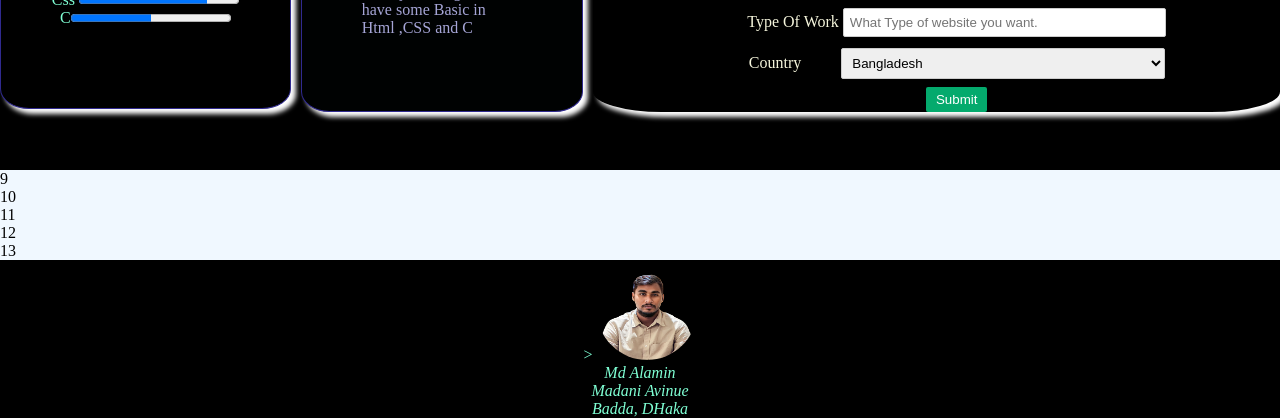
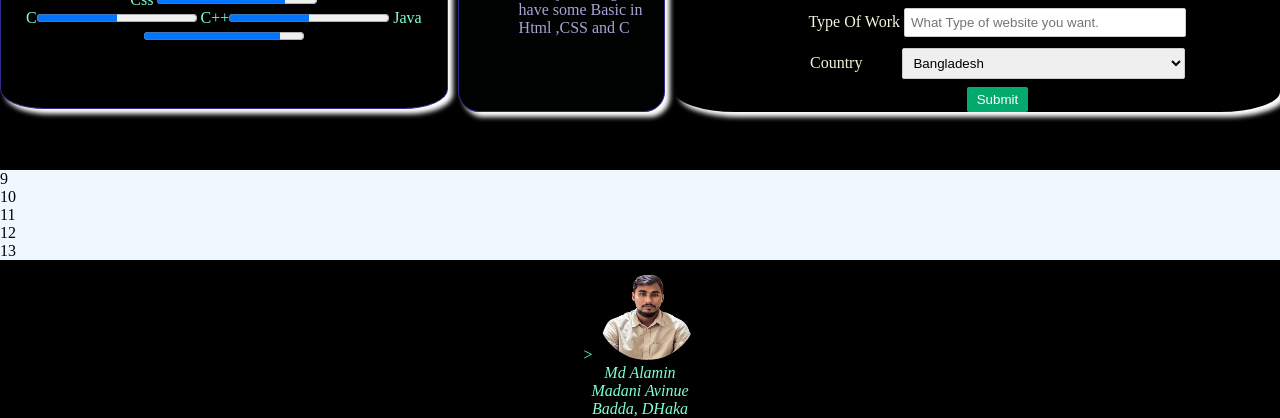
Before and after one commit to 69Alamin/My-Portfolio, a plain HTML site: page index.html in a window 1280 px wide. Shown: the part 711-1129 px from the top of the page. Drawn offline with Linux system fonts and the light colour scheme.

Commit message:
Update index.html

```diff
--- a/index.html
+++ b/index.html
@@ -40,7 +40,9 @@
              Html<progress value="90" max="100"></progress><br>
              Css <progress value="80" max="100"></progress> <br>
              C<progress value="50" max="100"></progress>
-             <br><span>I can easily make a website <br>
+             C++<progress value="50" max="100"></progress>
+             Java<progress value="85" max="100"></progress>
+             <br><span>I can easily program basic logics <br>
             with interactive vew.</span>
             </div>
         <div class="div6">
```
